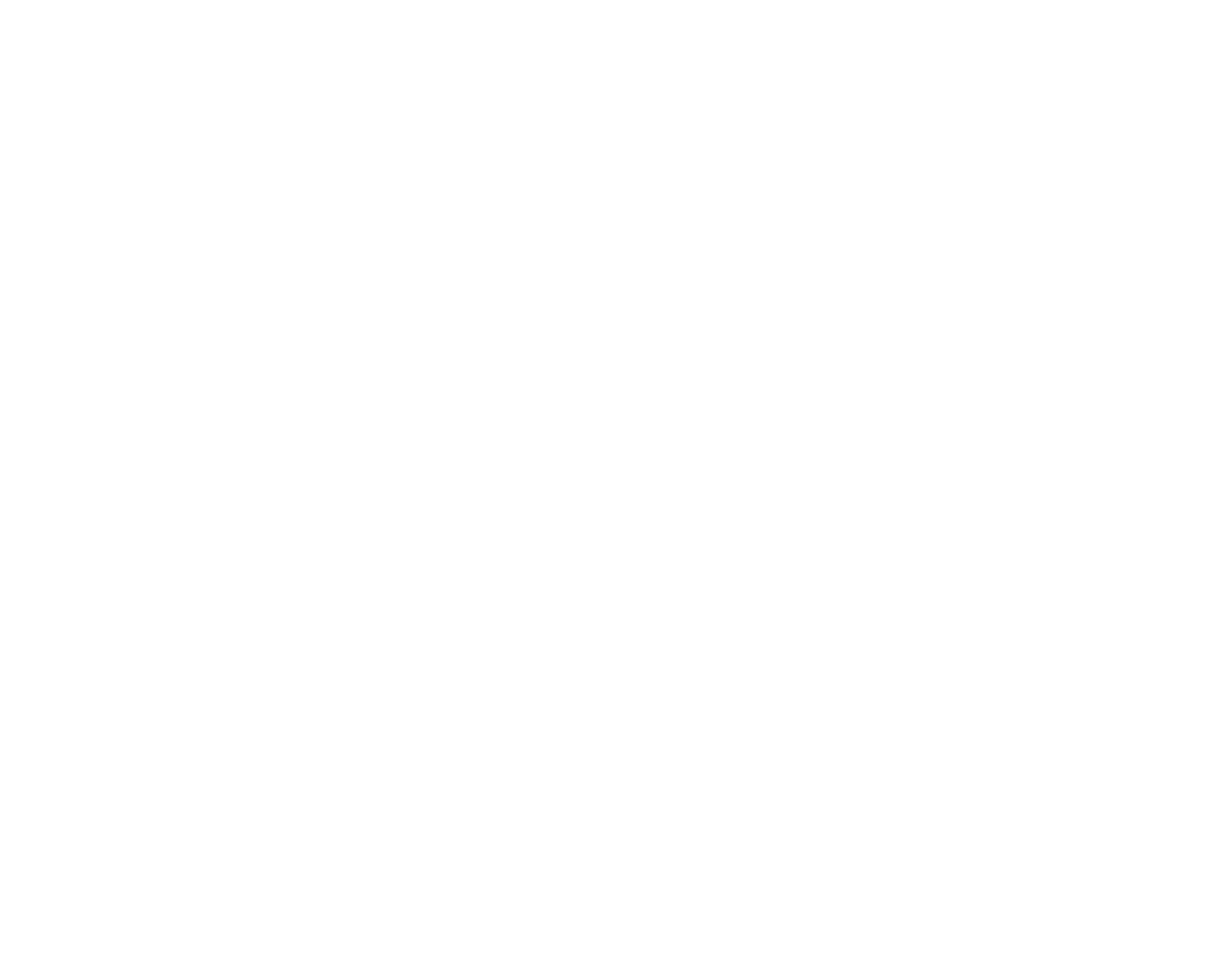
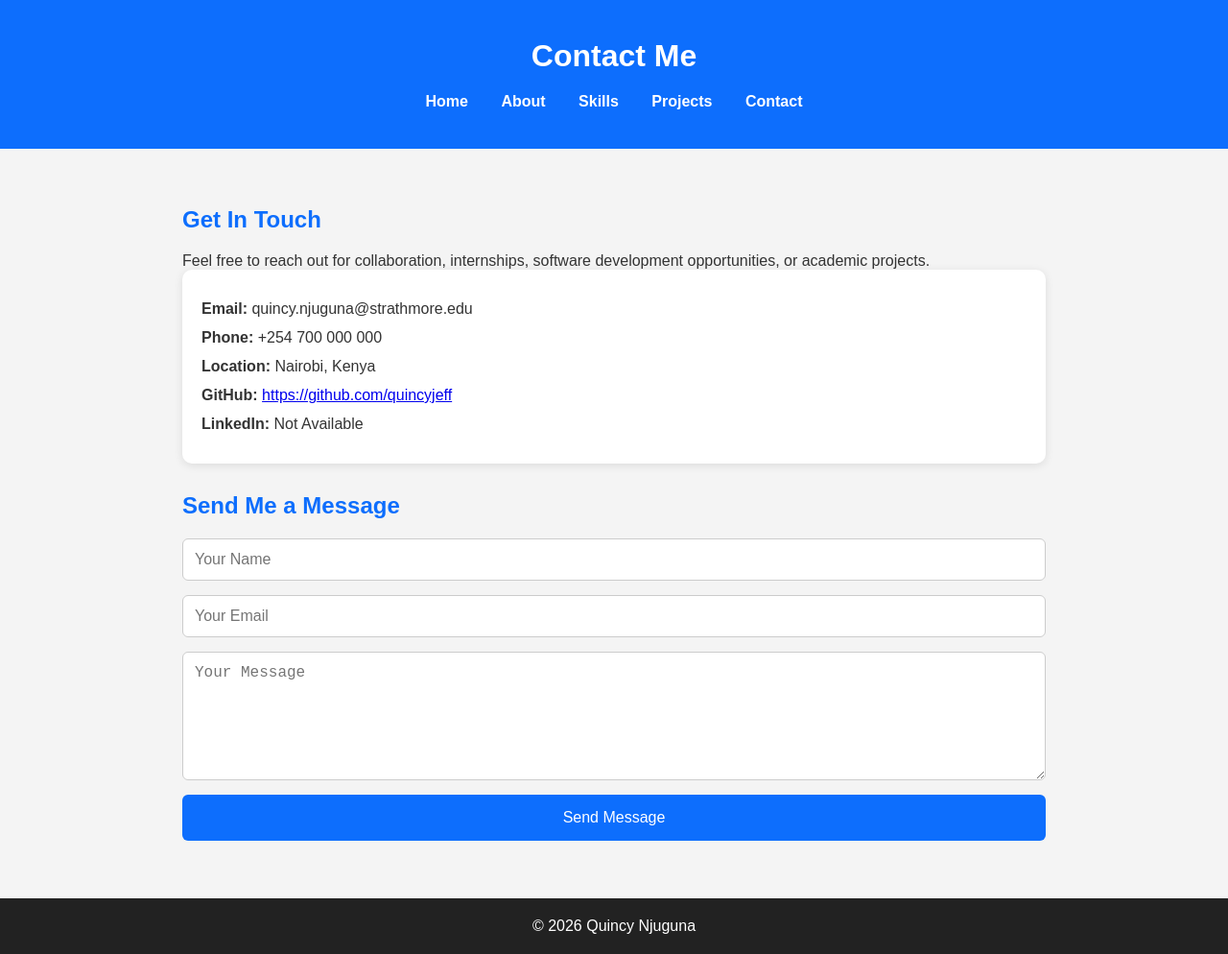
Before and after one commit to IS-PROJECT-2026/portfolio-166316, a plain HTML site: page contact.html in a window 1280 px wide. Shown: the whole page at 96% size. Before the commit the page ends 800 px from the top, so only its background shows below. Drawn offline with Linux system fonts and the light colour scheme.

Commit message:
feat: develop contact page

```diff
--- a/contact.html
+++ b/contact.html
@@ -0,0 +1,69 @@
+<!DOCTYPE html>
+<html lang="en">
+<head>
+    <meta charset="UTF-8">
+    <meta name="viewport" content="width=device-width, initial-scale=1.0">
+    <title>Contact | Quincy Njuguna</title>
+    <link rel="stylesheet" href="styles.css">
+</head>
+<body>
+
+<header>
+    <h1>Contact Me</h1>
+
+    <nav>
+        <a href="index.html">Home</a>
+        <a href="about.html">About</a>
+        <a href="skills.html">Skills</a>
+        <a href="projects.html">Projects</a>
+        <a href="contact.html">Contact</a>
+    </nav>
+</header>
+
+<section class="contact">
+
+    <h2>Get In Touch</h2>
+
+    <p>
+        Feel free to reach out for collaboration, internships,
+        software development opportunities, or academic projects.
+    </p>
+
+    <div class="contact-info">
+
+        <p><strong>Email:</strong> quincy.njuguna@strathmore.edu</p>
+
+        <p><strong>Phone:</strong> +254 700 000 000</p>
+
+        <p><strong>Location:</strong> Nairobi, Kenya</p>
+
+        <p><strong>GitHub:</strong> <a href="https://github.com/quincyjeff" target="_blank">https://github.com/quincyjeff</a></p>
+
+        <p><strong>LinkedIn:</strong> Not Available</p>
+
+    </div>
+
+    <h2>Send Me a Message</h2>
+
+    <form>
+
+        <input type="text" placeholder="Your Name" required>
+
+        <input type="email" placeholder="Your Email" required>
+
+        <textarea rows="6" placeholder="Your Message" required></textarea>
+
+        <button type="submit">Send Message</button>
+
+    </form>
+
+</section>
+
+<footer>
+    <p>&copy; 2026 Quincy Njuguna</p>
+</footer>
+
+<script src="script.js"></script>
+
+</body>
+</html>
--- a/styles.css
+++ b/styles.css
@@ -148,3 +148,53 @@
 .project-card p{
     line-height:1.7;
 }
+.contact{
+    width:90%;
+    max-width:900px;
+    margin:60px auto;
+}
+
+.contact h2{
+    color:#0d6efd;
+    margin-bottom:20px;
+}
+
+.contact-info{
+    background:white;
+    padding:20px;
+    border-radius:10px;
+    margin-bottom:30px;
+    box-shadow:0 2px 10px rgba(0,0,0,.1);
+}
+
+.contact-info p{
+    margin:12px 0;
+}
+
+form{
+    display:flex;
+    flex-direction:column;
+}
+
+input,
+textarea{
+    padding:12px;
+    margin-bottom:15px;
+    border:1px solid #ccc;
+    border-radius:6px;
+    font-size:16px;
+}
+
+button{
+    background:#0d6efd;
+    color:white;
+    border:none;
+    padding:15px;
+    border-radius:6px;
+    cursor:pointer;
+    font-size:16px;
+}
+
+button:hover{
+    background:#0b5ed7;
+}
```
